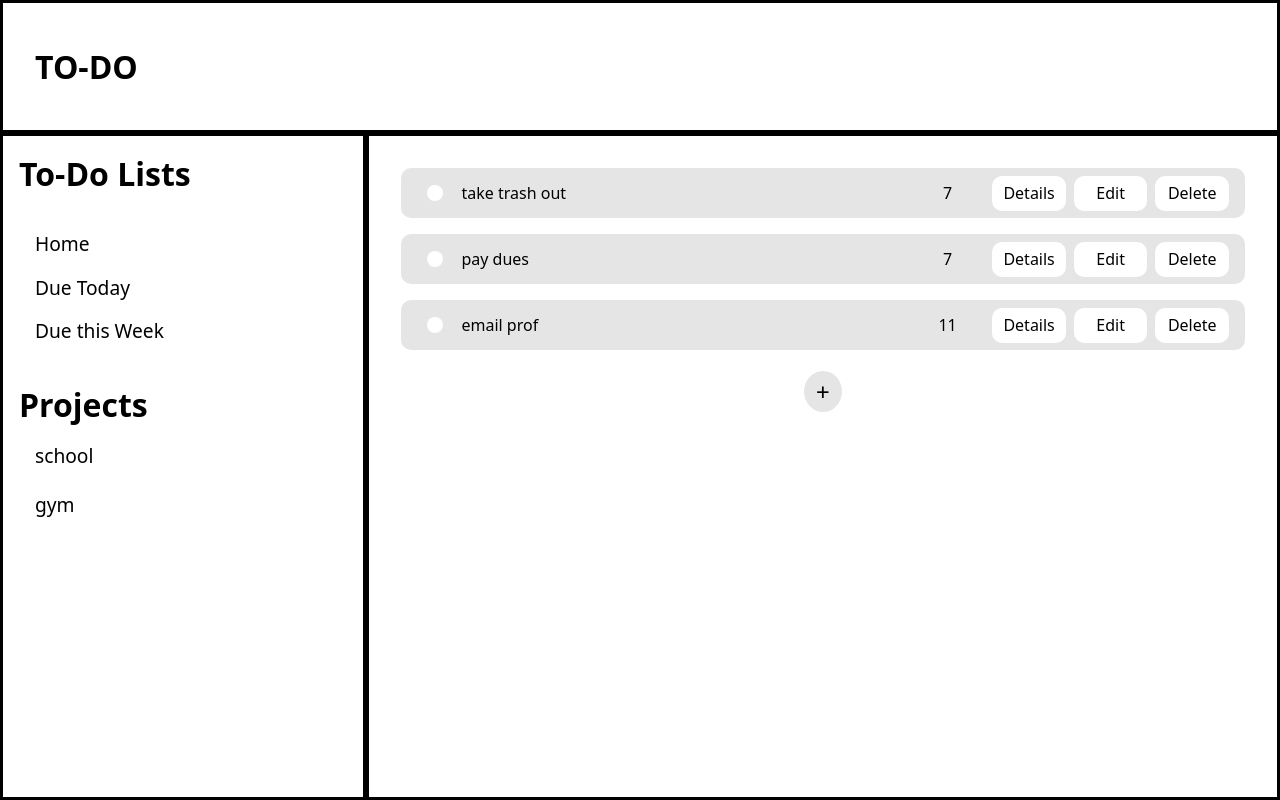
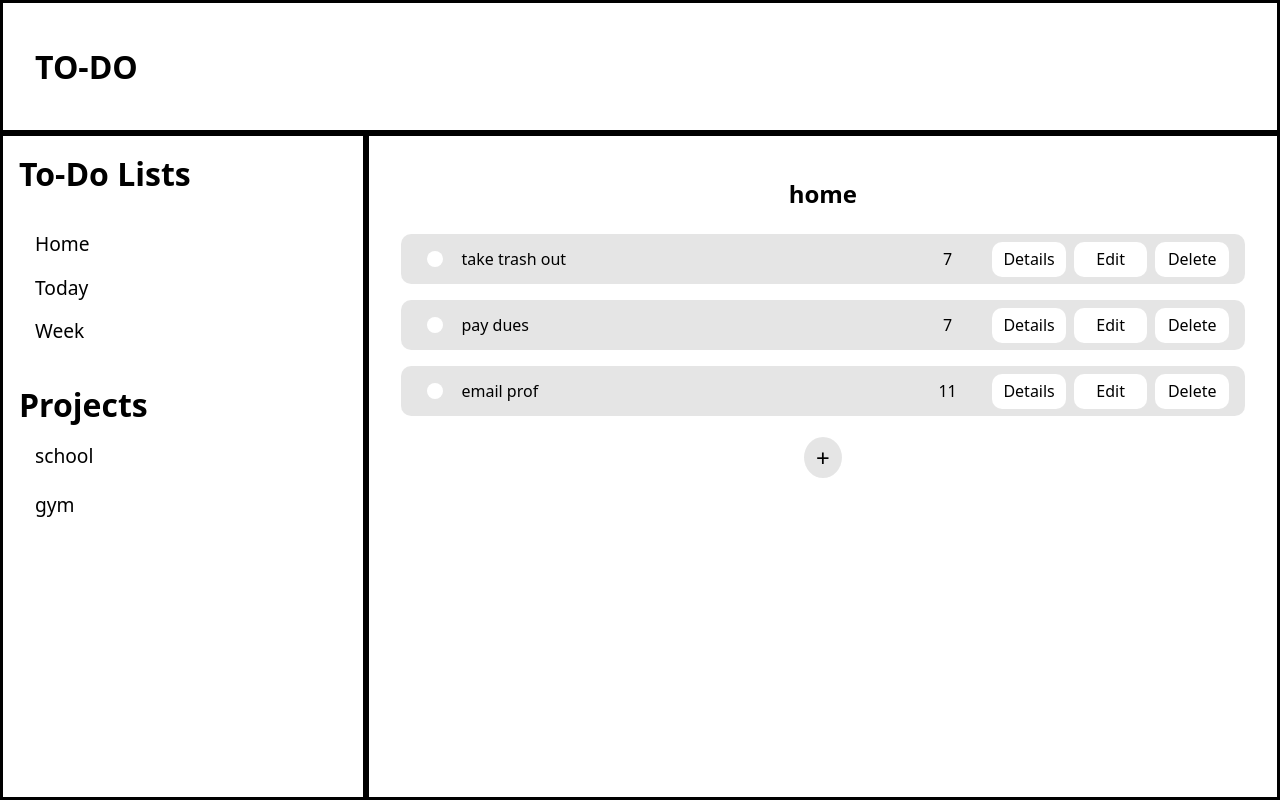
Before and after one commit to mosierkyle/To-Do-List, a website built with webpack: page dist/index.html in a window 1280 px wide. Built offline with nearby package versions, Linux system fonts and the light colour scheme.

Commit message:
Create add heading function
This function loads in a heading above the toDo items depending on which todo list it is loading.

```diff
--- a/src/Modules/create-ToDo-list.js
+++ b/src/Modules/create-ToDo-list.js
@@ -4,6 +4,10 @@ export class toDoList {
     constructor(name) {
         this.name = name;
         this.toDos = []
+    }
+
+    getName(){
+        return this.name
     }
 
     addItem(item){
--- a/src/Modules/dom-manipulation.js
+++ b/src/Modules/dom-manipulation.js
@@ -1,7 +1,7 @@
 import { toDoItem } from "./create-ToDo-item";
 import { toDoList } from "./create-ToDo-list";
 import { sortList, deleteFrom } from "./getLists";
-import { projects, lists} from "./miscObjs";
+import { projects, lists, home, today, week } from "./miscObjs";
 
 export const generateToDoItem = (obj) => {
     const id = obj.name.replace(/\s/g, '')
@@ -83,6 +83,8 @@ export const generateToDoItem = (obj) => {
 
 export const generateToDoList = (list)=> {
     removeToDoList()
+    addHeading(list)
+    console.log(list);
     for(let i = 0; i < list.length; i++) {
         generateToDoItem(list[i])
     }
@@ -153,3 +155,24 @@ const addNewButton = () => {
 
     })
 }
+
+const addHeading = (list)=> {
+    const toDos = document.querySelector('#to-dos')
+    const newHeadingDiv = document.createElement('div')
+    const newHeading = document.createElement('h2')
+    for(let i = 0; i < lists.lists.length; i++) {
+        if(list == lists.lists[i].toDos){
+            newHeading.textContent = lists.lists[i].getName()
+        }
+    }
+    for(let i = 0; i < projects.projectList.length; i++) {
+        if(list == projects.projectList[i].toDos){
+            newHeading.textContent = projects.projectList[i].getName()
+        }
+    }
+    newHeading.setAttribute('class', 'new-heading')
+    newHeadingDiv.setAttribute('class', 'new-heading-div' )
+    toDos.appendChild(newHeadingDiv);
+    newHeadingDiv.appendChild(newHeading)
+
+}
--- a/src/Modules/miscObjs.js
+++ b/src/Modules/miscObjs.js
@@ -18,7 +18,6 @@ export const projects = (() => {
 
 export const lists = (() => {
     const lists = [];
-
     const addItem = (item) => {
         lists.push(item)
     }
--- a/src/index.js
+++ b/src/index.js
@@ -1,7 +1,7 @@
 import "./main.css";
 import { toDoItem } from "./Modules/create-ToDo-item";
 import { toDoList } from "./Modules/create-ToDo-list";
-import { projects, lists} from "./Modules/miscObjs";
+import { projects, lists, home, week, today } from "./Modules/miscObjs";
 import { generateToDoList, loadingLists, loadingProjects,  } from "./Modules/dom-manipulation";
 import { sortList } from "./Modules/getLists";
 
--- a/src/main.css
+++ b/src/main.css
@@ -237,3 +237,9 @@
     justify-content: center;
     align-items: center;
 }
+
+.new-heading-div {
+    display: flex;
+    justify-content: center;
+    align-items: center;
+}
```
Also changed, not shown: dist/index.html, dist/main.js.
